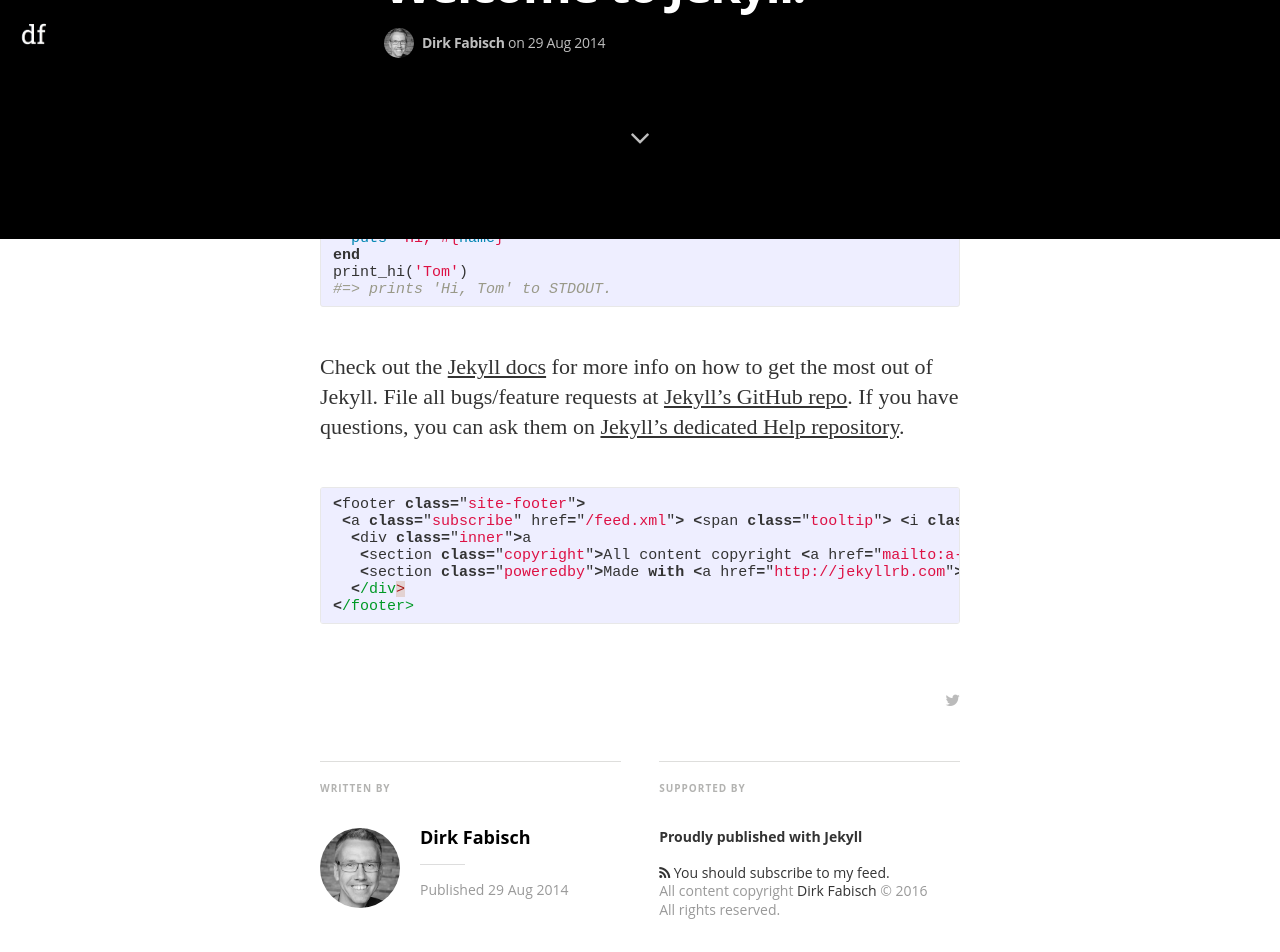
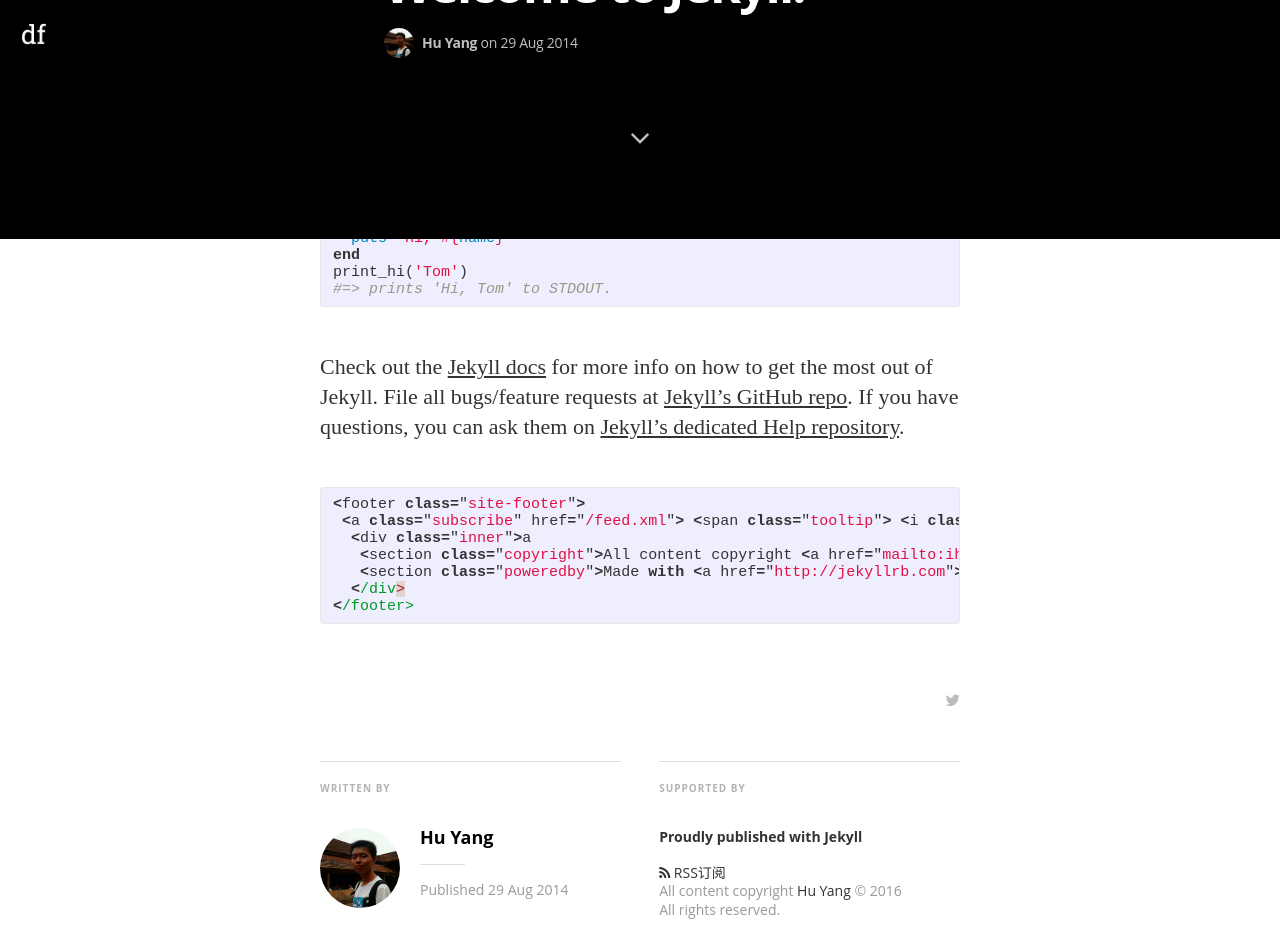
Before and after one commit to ihuyang/myblog, a Jekyll site: the page built from _posts/2014-08-29-welcome-to-jekyll.markdown, in a window 1280 px wide and 1400 px high, scrolled down 1161 px. Shown: the top 952 px of the window. Built offline with Jekyll 4.4.1, drawn with Linux system fonts in a browser that asks for light colours; nearby versions of some CDN libraries; some web fonts are replaced; some of the changed text lies outside the part shown.

Commit message:
2016-10-11 modified

```diff
--- a/_config.yml
+++ b/_config.yml
@@ -4,23 +4,26 @@
   - jekyll-paginate
 
 # Site settings
-title: "Mediator"
+title: "胡杨的个人博客"
+headline: "Air沙鸥"
 description: > # this means to ignore newlines until "email:"
-   A Jekyll theme - Medium inspired
+   博学笃志 格物明德
+   ———— 我想，我不只是个程序员
 
-email: a-mail@mail.mail
+
+email: ihuyang@hotmail.com
 #blog logo
 logo: "/assets/images/df_logo.jpg"
 # blog cover
 cover: "/assets/images/cA4aKEIPQrerBnp1yGHv_IMG_9534-3-2.jpg"
 
-name: 'Dirk Fabisch'
-author: 'Dirk Fabisch'
+name: 'Hu Yang'
+author: 'Hu Yang'
 author_image: "/assets/images/author.jpg"
 
 paginate:	5
 
-url: "https://ihuyang.github.io/myblog" # the base hostname & protocol for your site
+url: "http://ihuyang.me" # the base hostname & protocol for your site
 baseurl: ""
 #used to display twitter cards
 twitter_handle: '@dirkfabisch'
--- a/_includes/footer.html
+++ b/_includes/footer.html
@@ -1,10 +1,10 @@
 <!-- footer start -->
 
 <footer class="site-footer">
-  <a class="subscribe" href="{{ "/feed.xml" | prepend: site.baseurl }}"> <span class="tooltip"> <i class="fa fa-rss"></i> Subscribe!</span></a>
+  <a class="subscribe" href="{{ "/feed.xml" | prepend: site.baseurl }}"> <span class="tooltip"> <i class="fa fa-rss"></i> RSS订阅</span></a>
     <div class="inner">
-         <section class="copyright">All content copyright <a href="mailto:{{ site.email}}">{{ site.name }}</a> &copy; {{ site.time | date: '%Y' }} &bull; All rights reserved.</section>
-         <section class="poweredby">Made with <a href="http://jekyllrb.com"> Jekyll</a></section>
+         <section class="copyright">All content copyright <a href="mailto:{{ site.email }}">{{ site.name }}</a> &copy; {{ site.time | date: '%Y' }} &bull; All rights reserved.</section>
+         <section class="poweredby">Made by <a href="mailto:{{ site.email }}">{{ site.name }}</a></section>
     </div>
 </footer>
 
--- a/_includes/header.html
+++ b/_includes/header.html
@@ -1,5 +1,5 @@
 <!-- header start -->
 
-<a href="{{ site.url }}" class="logo-readium"><span class="logo" style="background-image: url({{ site.logo | prepend: site.url }})"></span></a>
+<a href="{{ site.url }}" class="logo-readium"><span class="logo" style="background-image: url('{{ site.logo }}')"></span></a>
 
 <!-- header end -->
--- a/_layouts/post.html
+++ b/_layouts/post.html
@@ -80,10 +80,10 @@
           <div class="isRight">
             <h5 class="index-headline featured"><span>Supported by</span></h5>
             <footer class="site-footer">
-              <section class="poweredby">Proudly published with <a href="http://jekyllrb.com"> Jekyll</a></section>
-              <a class="subscribe" href="{{ "/feed.xml" | prepend: site.baseurl }}"> <span class="tooltip"> <i class="fa fa-rss"></i> You should subscribe to my feed.</span></a>
+              <section class="poweredby">Proudly published with Jekyll</section>
+              <a class="subscribe" href="{{ "/feed.xml" | prepend: site.baseurl }}"> <span class="tooltip"> <i class="fa fa-rss"></i> RSS订阅</span></a>
               <div class="inner">
-                <section class="copyright">All content copyright <a href="{{@blog.url}}/">{{site.author}}</a> &copy; {{ site.time | date: '%Y' }}<br>All rights reserved.</section>
+                <section class="copyright">All content copyright <a href="mailto:{{ site.email }}">{{site.author}}</a> &copy; {{ site.time | date: '%Y' }}<br>All rights reserved.</section>
               </div>
             </footer>
           </div>
--- a/index.html
+++ b/index.html
@@ -3,16 +3,16 @@
 ---
 
 <div class="teaserimage">
-    <div class="teaserimage-image" {% if site.cover %}style="background-image: url({{ site.cover | prepend: site.url }})"{% endif %}>
+    <div class="teaserimage-image" {% if site.cover %}style="background-image: url('{{ site.cover }}')"{% endif %}>
         Teaser Image
     </div>
 </div>
 
 <header class="blog-header">
     {% if site.logo %}
-      <a class="blog-logo" href="{{site.url}}" style="background-image: url('{{ site.logo | prepend: site.url }}')">{{ site.title }}</a>
+      <a class="blog-logo" href="{{site.url}}" style="background-image: url('{{ site.logo }}')">{{ site.title }}</a>
     {% endif %}
-    <h1 class="blog-title">{{ site.title }}</h1>
+    <h1 class="blog-title">{{ site.headline }}</h1>
     <h2 class="blog-description">{{ site.description }}</h2>
     <div class="custom-links">
       {% for social in site.social %}
```
Also changed, not shown: assets/images/author.jpg.
